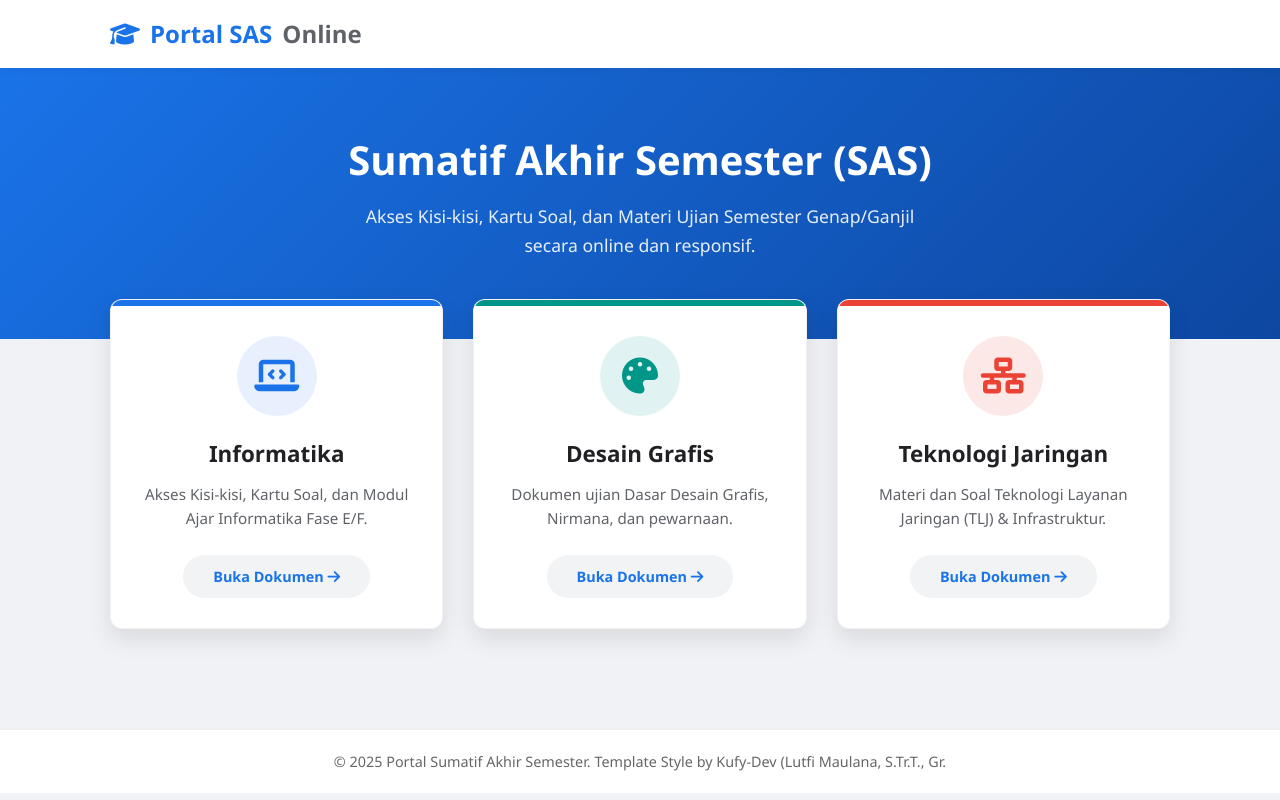
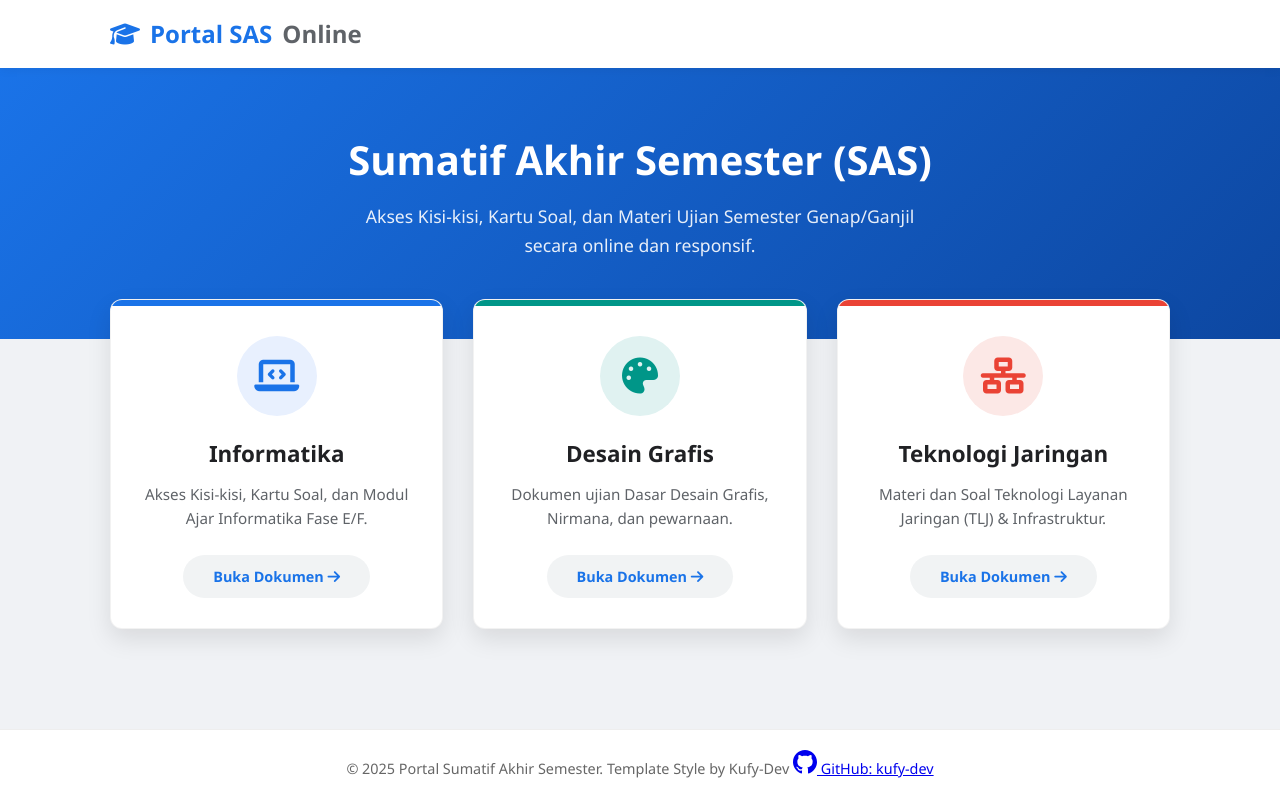
Before and after one commit to kufy-dev/portal-sas, a plain HTML site: page index.html in a window 1280 px wide. Drawn offline with Linux system fonts and the light colour scheme; a web font is replaced by a local one.

Commit message:
index.html

```diff
--- a/index.html
+++ b/index.html
@@ -273,9 +273,16 @@
     <!-- FOOTER -->
     <footer>
         <div class="container">
-            &copy; 2025 Portal Sumatif Akhir Semester. Template Style by Kufy-Dev (Lutfi Maulana, S.Tr.T., Gr.
+            &copy; 2025 Portal Sumatif Akhir Semester. Template Style by Kufy-Dev
+            <a href="https://github.com/kufy-dev" target="_blank">
+                <svg width="24" height="24" viewBox="0 0 24 24" fill="currentColor">
+                    <path d="M12 0c-6.626 0-12 5.373-12 12 0 5.302 3.438 9.8 8.207 11.387.599.111.793-.261.793-.577v-2.234c-3.338.726-4.033-1.416-4.033-1.416-.546-1.387-1.333-1.756-1.333-1.756-1.089-.745.083-.729.083-.729 1.205.084 1.839 1.237 1.839 1.237 1.07 1.834 2.807 1.304 3.492.997.107-.775.418-1.305.762-1.604-2.665-.305-5.467-1.334-5.467-5.931 0-1.311.469-2.381 1.236-3.221-.124-.303-.535-1.524.117-3.176 0 0 1.008-.322 3.301 1.23.957-.266 1.983-.399 3.003-.404 1.02.005 2.047.138 3.006.404 2.291-1.552 3.297-1.23 3.297-1.23.653 1.653.242 2.874.118 3.176.77.84 1.235 1.911 1.235 3.221 0 4.609-2.807 5.624-5.479 5.921.43.372.823 1.102.823 2.222v3.293c0 .319.192.694.801.576 4.765-1.589 8.199-6.086 8.199-11.386 0-6.627-5.373-12-12-12z"/>
+                </svg>
+                GitHub: kufy-dev
+            </a>
         </div>
     </footer>
 
 </body>
+
 </html>
```
